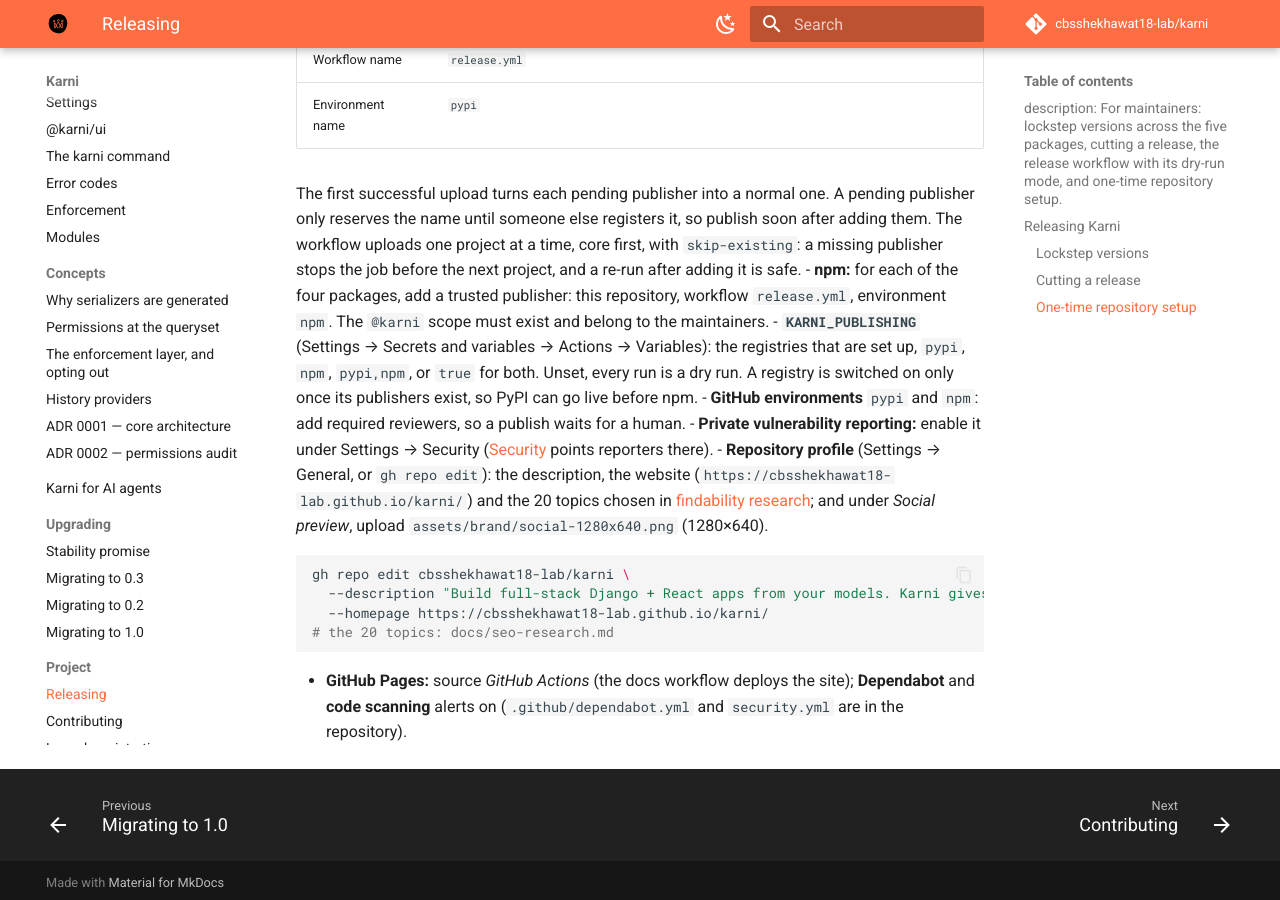
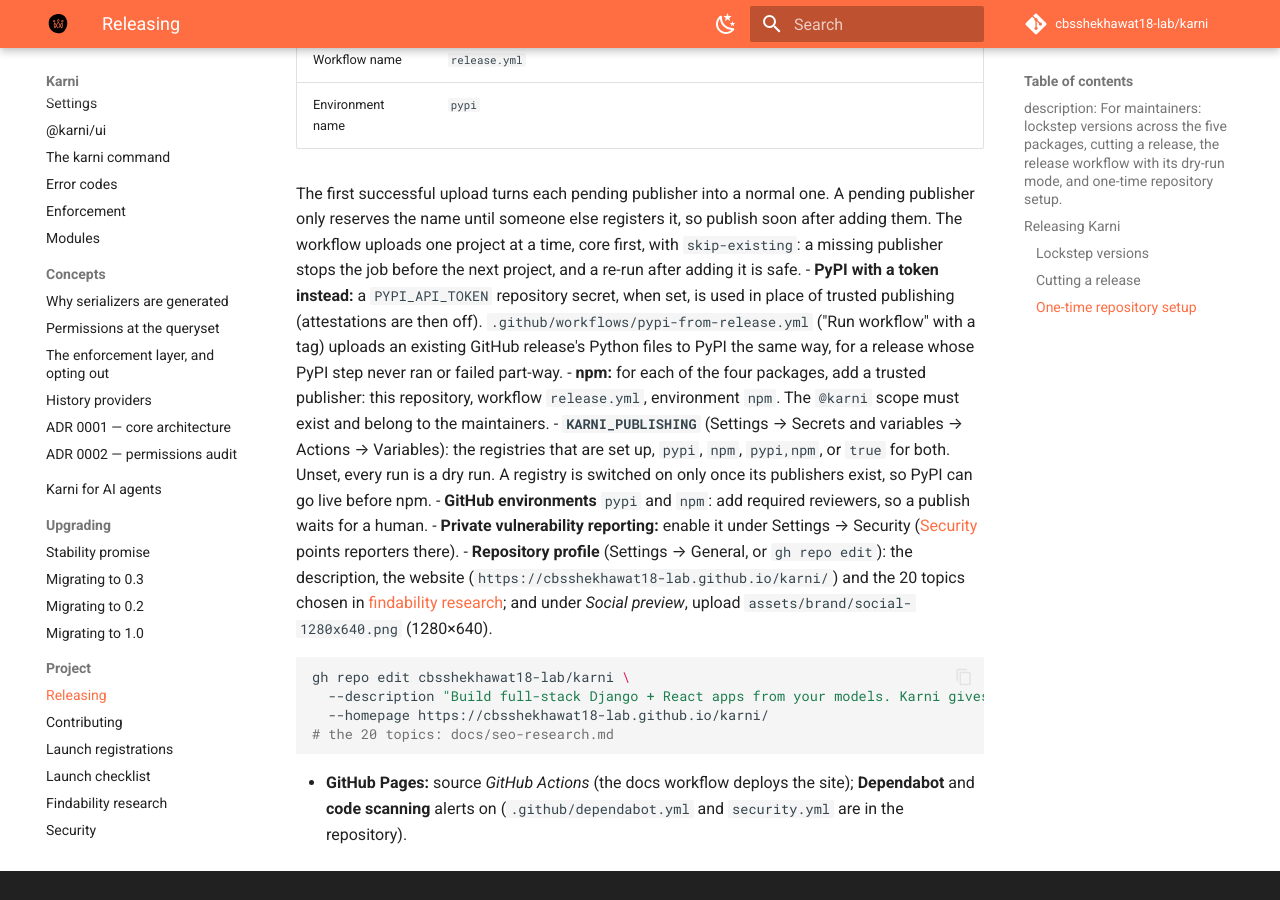
Before and after one commit to cbsshekhawat18-lab/karni, an MkDocs documentation site: the page built from docs/releasing.md, in a window 1280 px wide and 900 px high, scrolled down 2940 px. Built offline with MkDocs 1.6.1 and Material for MkDocs 9.7.7, drawn with Linux system fonts in a browser that asks for light colours; comment, search, counter and statistics services are not loaded.

Commit message:
Publish to PyPI with a token when set; publish an existing release (#23)
release.yml uses a PYPI_API_TOKEN repository secret when it is set (with
attestations off, since they need trusted publishing), else trusted
publishing as before. The new pypi-from-release.yml uploads an existing
GitHub release's Python files to PyPI, one project at a time, core first,
with skip-existing: 0.3.1 was released before PyPI publishing worked.

```diff
--- a/docs/releasing.md
+++ b/docs/releasing.md
@@ -115,6 +115,11 @@
   it, so publish soon after adding them. The workflow uploads one project at
   a time, core first, with `skip-existing`: a missing publisher stops the
   job before the next project, and a re-run after adding it is safe.
+- **PyPI with a token instead:** a `PYPI_API_TOKEN` repository secret, when
+  set, is used in place of trusted publishing (attestations are then off).
+  `.github/workflows/pypi-from-release.yml` ("Run workflow" with a tag)
+  uploads an existing GitHub release's Python files to PyPI the same way, for
+  a release whose PyPI step never ran or failed part-way.
 - **npm:** for each of the four packages, add a trusted publisher: this
   repository, workflow `release.yml`, environment `npm`. The `@karni` scope
   must exist and belong to the maintainers.
```
Also changed, not shown: 2 other files.
